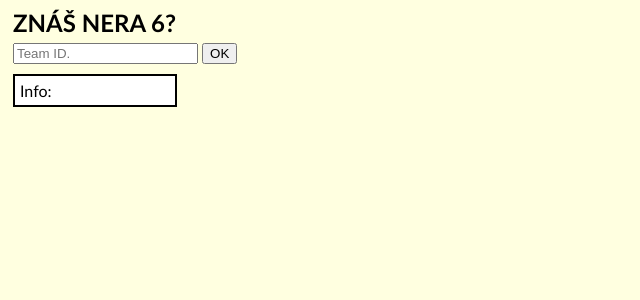
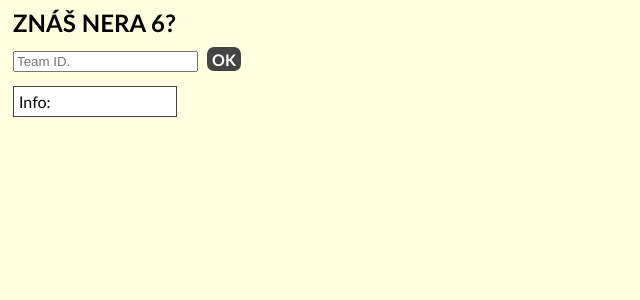
Before and after one commit to simak911/znasnera6, a Flask app: page / in a window 1280 px wide. Shown: the top 300 px of the page, without its empty margins (0-640 px from the left). Run offline with Flask 3, Linux system fonts and the light colour scheme.

Commit message:
final changes

```diff
--- a/static/styles/style.css
+++ b/static/styles/style.css
@@ -18,18 +18,27 @@ h2 {
 }
 
 #textinfo {
-    border: solid 2px black;
+    border: solid 1.5px #444;
     margin: 5px;
     background-color: white;
     padding: 5px;
     display: inline-block;
-    min-width: 150px;
+    min-width: 152px;
 }
 
 #codeinput {
     margin: 5px;
 }
 
-.mbuttons {
+.mbutton {
     margin: 5px;
+    font-family: 'Calibri';
+    color: white;
+    border: none;
+    background: #444;
+    font-size: 16px;
+    font-weight: bold;
+    text-align: center;
+    border-radius: 7px;
+    padding: 2.5px 5px;
 }
--- a/templates/admin.html
+++ b/templates/admin.html
@@ -11,7 +11,7 @@
     <h2>ZNÁŠ NERA 6?</h2>
     <div id="codeinput">
         <input id="teamid" type="text" placeholder="Team ID.">
-        <button id="resetbutton">RESET GAME</button>
+        <button id="resetbutton" class="mbutton">RESET GAME</button>
     </div>
     <div>
     <button id="statsbutton" class="mbutton">SHOW STATS</button>
```
